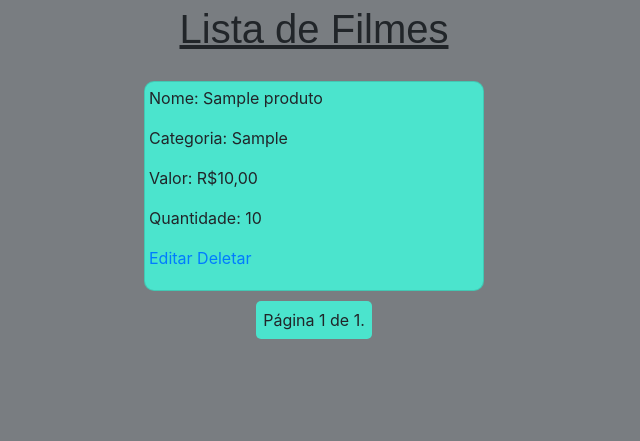
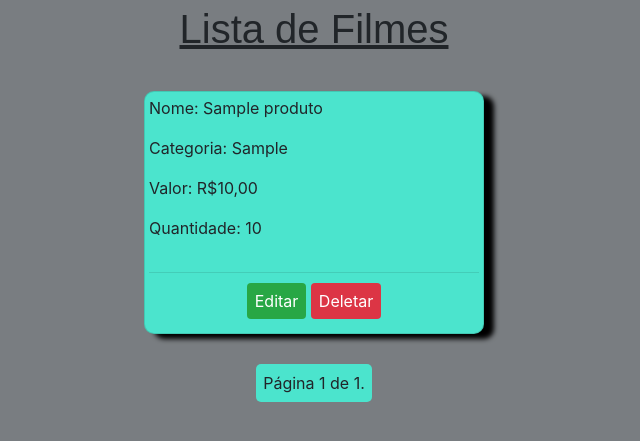
Before and after one commit to jefferson-duarte/Catalogos_Filmes_Django, a Django app: page / in a window 1280 px wide. Shown: the part 82-523 px from the top of the page, without its empty margins (326-966 px from the left). Run offline with Django 4.2, Linux system fonts and the light colour scheme; tables that the repository leaves empty hold one stand-in row (values such as "Sample post"); some libraries are stand-ins or nearby versions.

Commit message:
Adicionado css no card produto-list

```diff
--- a/autenticacao/urls.py
+++ b/autenticacao/urls.py
@@ -2,7 +2,7 @@ from django.urls import path
 from . import views
 
 urlpatterns = [
-    path('cadastro/', views.CadastraUsuario.as_view(), name='cadastro_usuario'),
+    path('cadastro/', views.CadastraUsuario.as_view(), name='cadastro_usuario'),  # noqa
     path('logar/', views.logar, name='logar_usuario'),
     path('sair/', views.sair, name='logout'),
 ]
--- a/produto/static/produto/css/produto.css
+++ b/produto/static/produto/css/produto.css
@@ -43,7 +43,7 @@
     text-align: center;
     background-color: #4BE4CD;
     padding: 7px;
-    margin-top: 10px;
+    margin-top: 30px;
     width: fit-content;
     border-radius: 5px;
 }
@@ -65,8 +65,16 @@
 
 .produto-lista {
     background-color: #4BE4CD;
-    margin-top: 10px;
+    margin-top: 20px;
     border-radius: 10px;
+    transition: all 300ms ease-in-out;
+    box-shadow: 10px 5px 5px black;
+}
+
+.produto-lista:hover {
+    transform: scale(1.05);
+    transition: all 300ms ease-in-out;
+    box-shadow: 10px 5px 5px black;
 }
 
 .messages {
@@ -84,7 +92,9 @@
     padding: 15px;
 }
 
-
+.link-list-btn:hover {
+    text-decoration: none;
+}
 
 button a {
     color: white;
--- a/produto/templates/produto/produto_list.html
+++ b/produto/templates/produto/produto_list.html
@@ -23,7 +23,6 @@
 
 
         <div class="container">
-
             <div class="row justify-content-center">
                 {% for produto in object_list %}
 
@@ -33,22 +32,20 @@
                             <p>Categoria: {{ produto.categoria }}</p>
                             <p>Valor: R${{ produto.valor }}</p>
                             <p>Quantidade: {{ produto.quantidade }}</p>
-                            <p>
-                                <a href="{% url 'edita_produto' produto.pk %}">Editar</a>
-                                <a href="{% url 'deleta_produto' produto.pk %}">Deletar</a>
-                            </p>
+
+                            <hr>
+
+                            <span class="text-center">
+                                <p>
+                                    <a href="{% url 'edita_produto' produto.pk %}" class="link-list-btn btn-success p-2 rounded">Editar</a>
+                                    <a href="{% url 'deleta_produto' produto.pk %}" class="link-list-btn btn-danger p-2 rounded">Deletar</a>
+                                </p>
+                            </span>
                         </div>
                     </div>
+
                 {% endfor %}
-
-
             </div>
-
-        </div>
-{% comment %}
-                <div class="produto-lista col-4">
-
-                </div> {% endcomment %}
         </div>
     </div>
 
```
